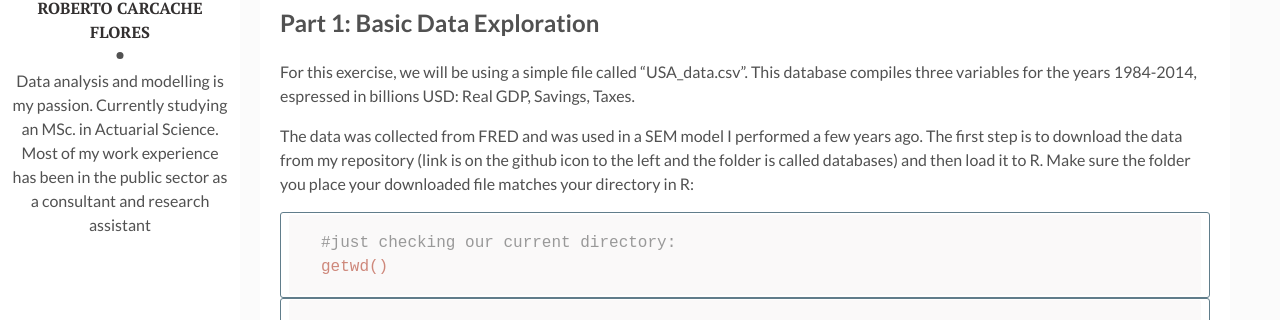
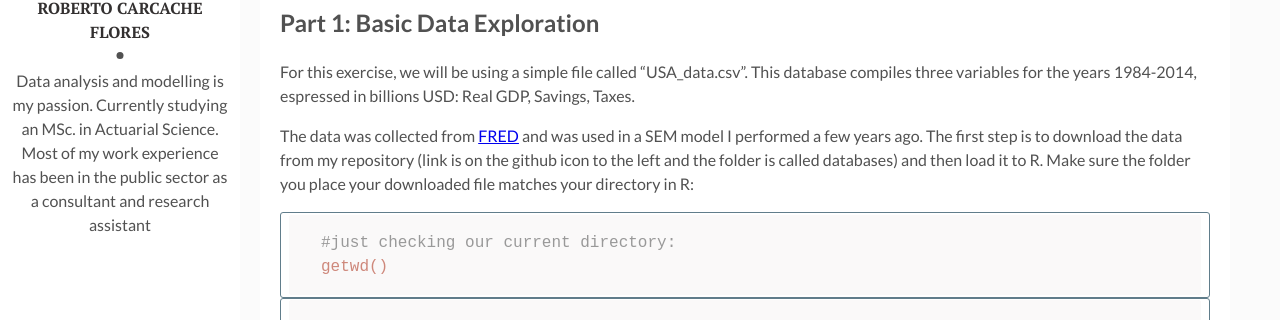
Before and after one commit to rcarcacheflores/Research, a Jekyll site: the page built from _posts/2020-10-1-post3.md, in a window 1280 px wide and 900 px high, scrolled down 565 px. Shown: the part 134-454 px from the top of the window. Built offline with Jekyll 4.4.1, drawn with Linux system fonts in a browser that asks for light colours; part of the change alters nothing that is shown.

```diff
--- a/_posts/2020-10-1-post3.md
+++ b/_posts/2020-10-1-post3.md
@@ -20,7 +20,7 @@ For this exercise, we will be using a simple file called
 “USA\_data.csv”. This database compiles three variables for the years
 1984-2014, espressed in billions USD: Real GDP, Savings, Taxes.
 
-The data was collected from FRED and was used in a SEM model I performed
+The data was collected from [FRED](https://fred.stlouisfed.org) and was used in a SEM model I performed
 a few years ago. The first step is to download the data from my
 repository (link is on the github icon to the left and the
 folder is called databases) and then load it to R.  Make sure the folder
```
